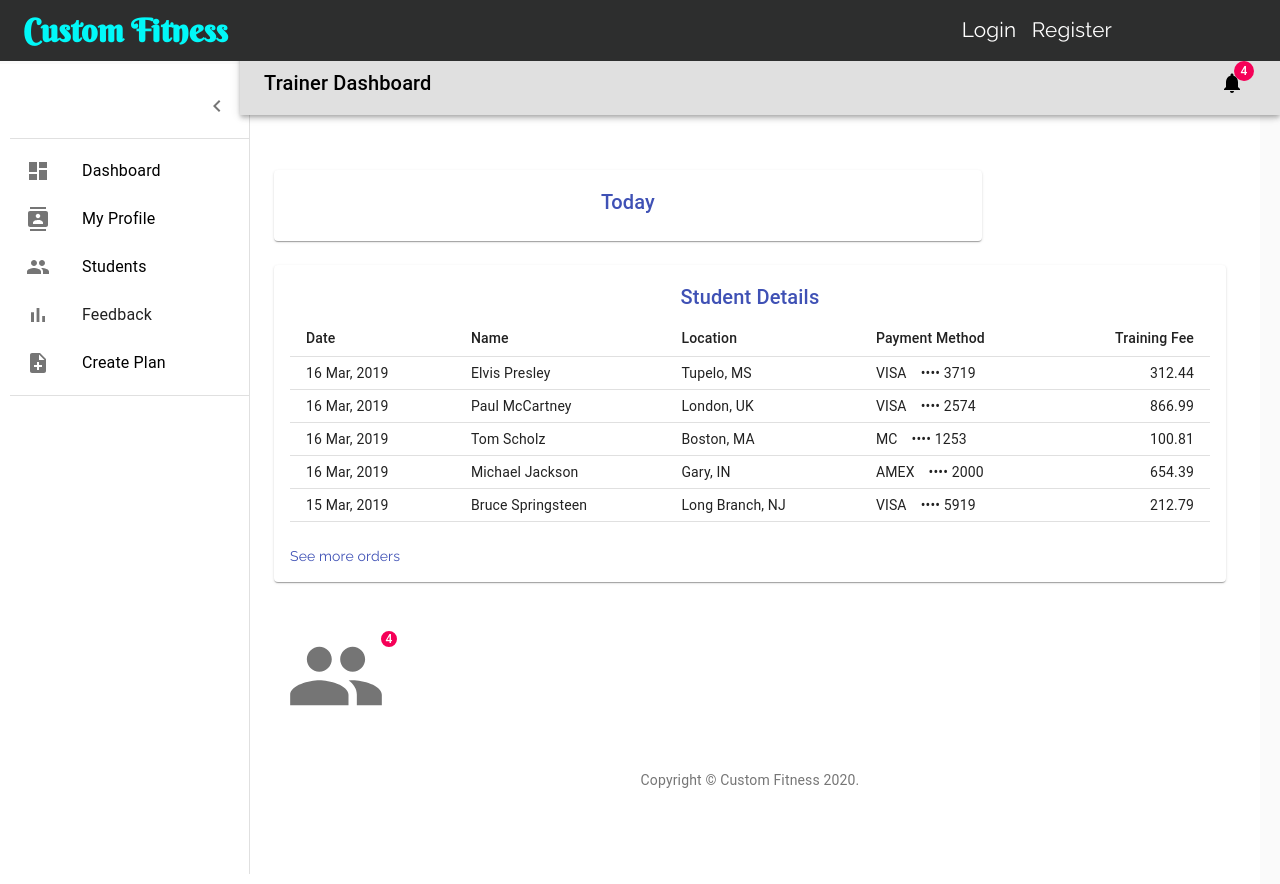
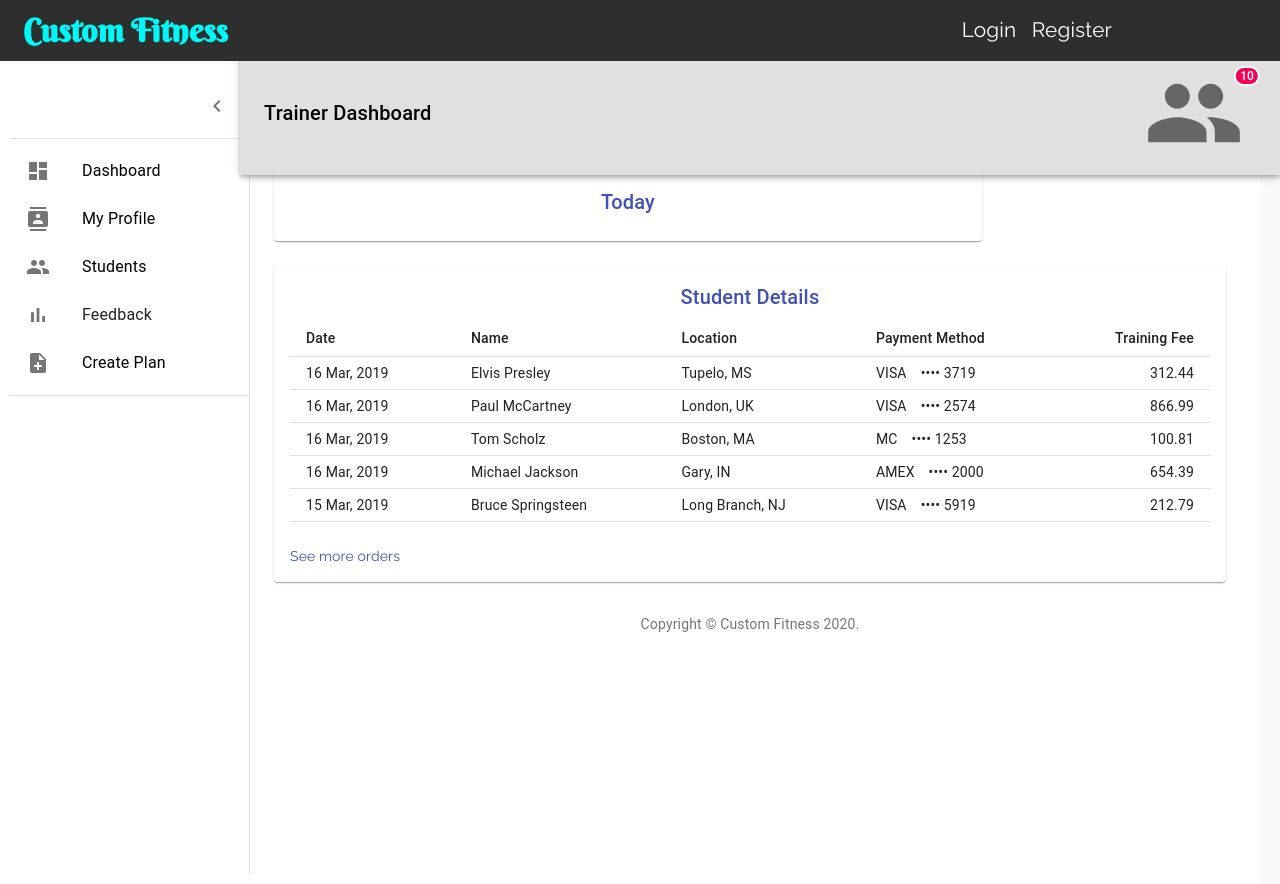
Before and after one commit to Meghanath91/CustomFitness, a React (Create React App) app in the folder my-app/: page /trainer/dashboard in a window 1280 px wide. Built offline with nearby package versions, Linux system fonts and the light colour scheme; no server answers.

Commit message:
fixed notification icon

```diff
--- a/my-app/src/components/Trainer/Dashboard/StudentRequests.js
+++ b/my-app/src/components/Trainer/Dashboard/StudentRequests.js
@@ -13,10 +13,10 @@ const StyledBadge = withStyles(theme => ({
   },
 }))(Badge);
 
-export default function StudentRequest() {
+export default function StudentRequest(props) {
   return (
     <IconButton aria-label="cart">
-      <StyledBadge badgeContent={4} color="secondary">
+      <StyledBadge badgeContent={props.number} color="secondary">
         <GroupIcon  style={{fontSize: 100}}/>
       </StyledBadge>
     </IconButton>
--- a/my-app/src/components/Trainer/Dashboard/TrainerAppSidebar.js
+++ b/my-app/src/components/Trainer/Dashboard/TrainerAppSidebar.js
@@ -19,6 +19,7 @@ import MenuIcon from "@material-ui/icons/Menu";
 import ChevronLeftIcon from "@material-ui/icons/ChevronLeft";
 import NotificationsIcon from "@material-ui/icons/Notifications";
 import { mainListItems, secondaryListItems } from "./listItems";
+import StudentRequest from "./StudentRequests";
 
 const drawerWidth = 240;
 
@@ -151,11 +152,7 @@ export default function TrainerAppSideBar() {
           >
             Trainer Dashboard
           </Typography>
-          <IconButton color="inherit">
-            <Badge badgeContent={4} color="secondary">
-              <NotificationsIcon />
-            </Badge>
-          </IconButton>
+            <StudentRequest number={10}/>
         </Toolbar>
       </AppBar>
       <Drawer
--- a/my-app/src/components/Trainer/TrainerDashboard.js
+++ b/my-app/src/components/Trainer/TrainerDashboard.js
@@ -143,9 +143,9 @@ export default function TrainerDashboard() {
               </Paper>
             </Grid>
           </Grid>
-          <Box pt={4}>
+          {/* <Box pt={4}>
             <StudentRequest />
-          </Box>
+          </Box> */}
           <Box pt={4}>
             <Copyright />
           </Box>
```
